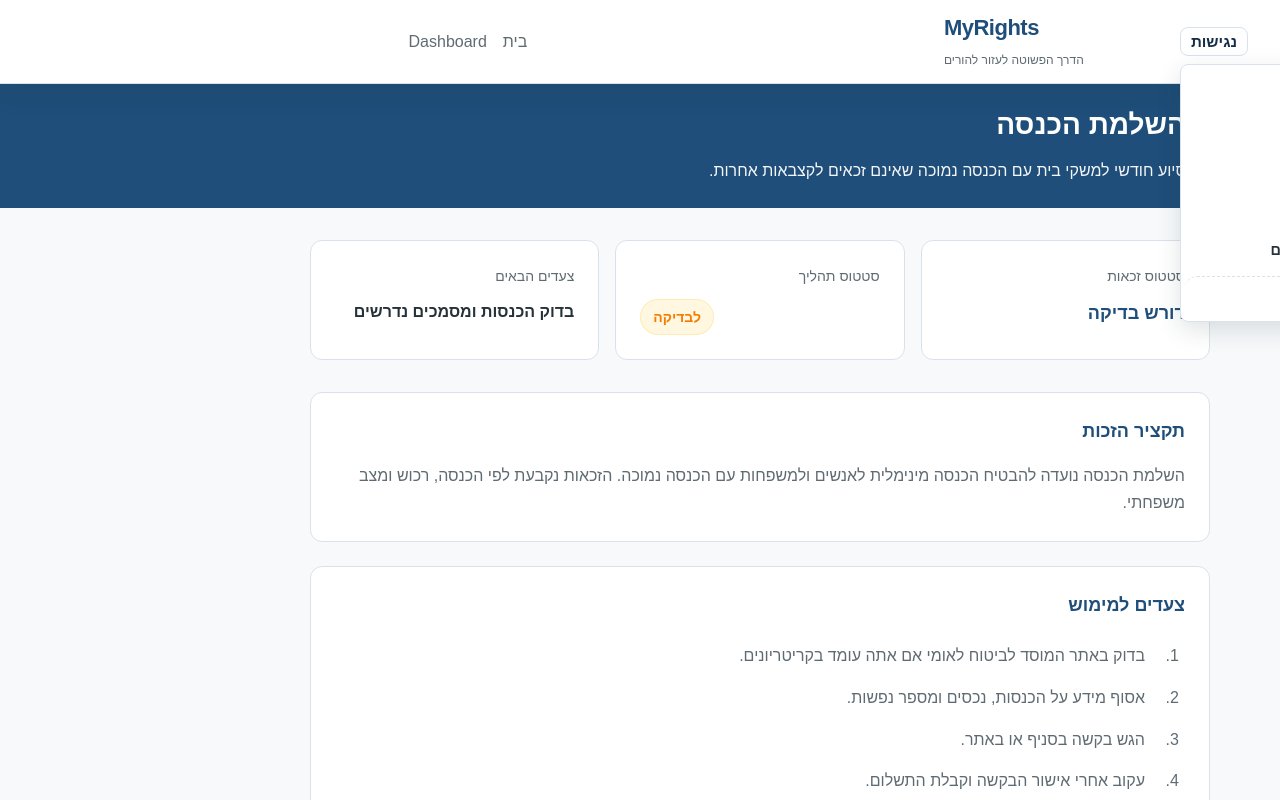
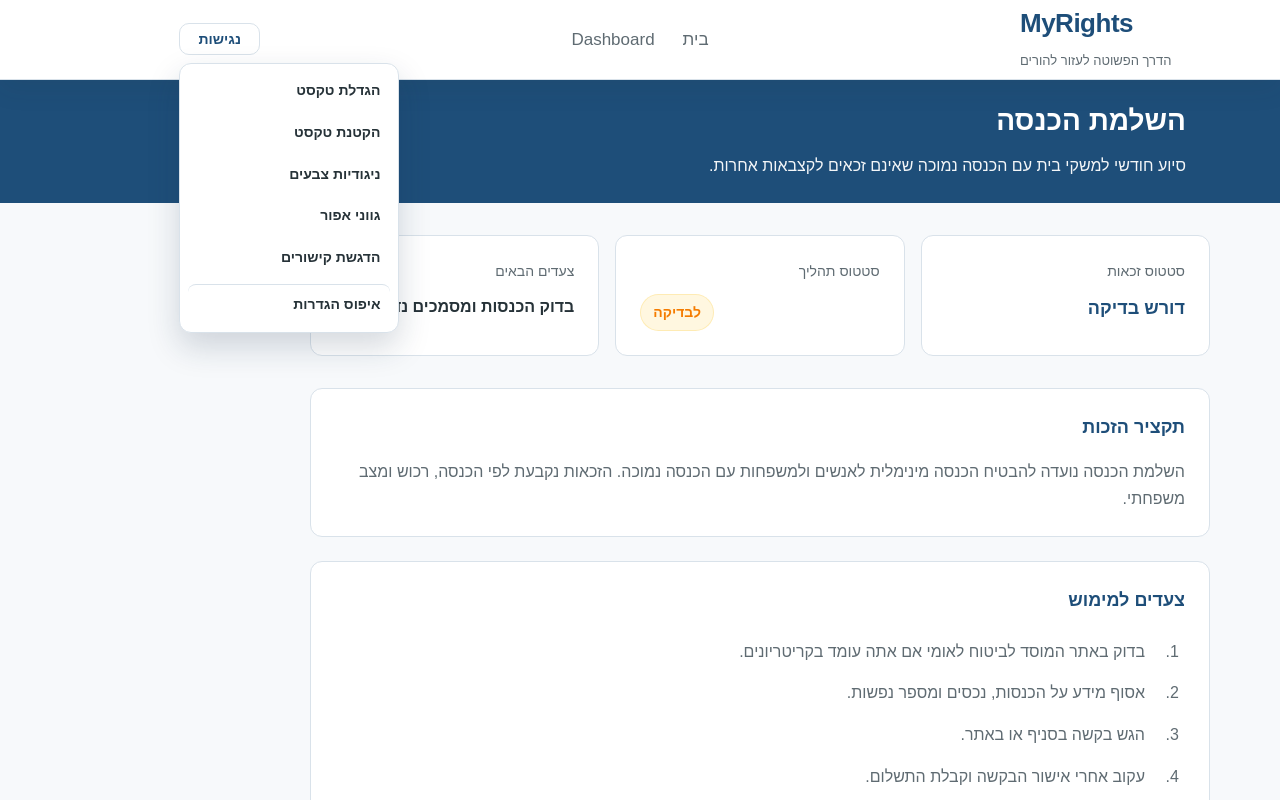
Before and after one commit to Avirooks/myrights-frontend, a React (Vite) app: page /right/income-supplement in a window 1280 px wide. Both pictures are taken after a click on the button "נגישות". Shown: the top 800 px of the page. Built offline with nearby package versions, Linux system fonts and the light colour scheme.

Commit message:
fix desktop navbar layout

```diff
--- a/src/components/Navbar.jsx
+++ b/src/components/Navbar.jsx
@@ -10,19 +10,31 @@ function Navbar({ title = 'MyRights', links = [] }) {
   const accessRef = useRef(null)
 
   useEffect(() => {
-    function onDocClick(e) {
+    function onDocClick(event) {
       if (!accessRef.current) return
-      if (!accessRef.current.contains(e.target)) setAccessOpen(false)
+      if (!accessRef.current.contains(event.target)) {
+        setAccessOpen(false)
       }
+    }
+
     document.addEventListener('click', onDocClick)
     return () => document.removeEventListener('click', onDocClick)
   }, [])
+
+  function resetAccessibility() {
+    document.body.classList.remove(
+      'accessibility-text-large',
+      'accessibility-text-small',
+      'accessibility-high-contrast',
+      'accessibility-grayscale',
+      'accessibility-highlight-links'
+    )
+  }
 
   return (
     <header className="navbar">
       <div className="container">
         <div className="navbar-inner">
-
           <div className="navbar-brand">
             <h1>{title}</h1>
             <p className="navbar-slogan">הדרך הפשוטה לעזור להורים</p>
@@ -48,17 +60,16 @@ function Navbar({ title = 'MyRights', links = [] }) {
           )}
 
           <div className="navbar-actions">
-            <div className="navbar-left">
-              <div className="accessibility">
-                <div ref={accessRef}>
+            <div className="accessibility" ref={accessRef}>
               <button
+                type="button"
                 className="accessibility-btn"
                 aria-haspopup="true"
                 aria-expanded={accessOpen}
                 aria-controls="accessibility-menu"
-                  onClick={(e) => {
-                    e.stopPropagation()
-                    setAccessOpen((v) => !v)
+                onClick={(event) => {
+                  event.stopPropagation()
+                  setAccessOpen((value) => !value)
                 }}
               >
                 נגישות
@@ -66,47 +77,80 @@ function Navbar({ title = 'MyRights', links = [] }) {
 
               <div
                 id="accessibility-menu"
-                  className={"accessibility-menu" + (accessOpen ? ' open' : '')}
+                className={`accessibility-menu ${accessOpen ? 'open' : ''}`}
                 role="menu"
                 aria-label="תפריט נגישות"
               >
-                  <button className="accessibility-item" onClick={() => {
+                <button
+                  type="button"
+                  className="accessibility-item"
+                  onClick={() => {
                     document.body.classList.remove('accessibility-text-small')
                     document.body.classList.add('accessibility-text-large')
                     setAccessOpen(false)
-                  }}>הגדלת טקסט</button>
+                  }}
+                >
+                  הגדלת טקסט
+                </button>
 
-                  <button className="accessibility-item" onClick={() => {
+                <button
+                  type="button"
+                  className="accessibility-item"
+                  onClick={() => {
                     document.body.classList.remove('accessibility-text-large')
                     document.body.classList.add('accessibility-text-small')
                     setAccessOpen(false)
-                  }}>הקטנת טקסט</button>
+                  }}
+                >
+                  הקטנת טקסט
+                </button>
 
-                  <button className="accessibility-item" onClick={() => {
+                <button
+                  type="button"
+                  className="accessibility-item"
+                  onClick={() => {
                     document.body.classList.toggle('accessibility-high-contrast')
                     setAccessOpen(false)
-                  }}>ניגודיות צבעים</button>
+                  }}
+                >
+                  ניגודיות צבעים
+                </button>
 
-                  <button className="accessibility-item" onClick={() => {
+                <button
+                  type="button"
+                  className="accessibility-item"
+                  onClick={() => {
                     document.body.classList.toggle('accessibility-grayscale')
                     setAccessOpen(false)
-                  }}>גווני אפור</button>
+                  }}
+                >
+                  גווני אפור
+                </button>
 
-                  <button className="accessibility-item" onClick={() => {
+                <button
+                  type="button"
+                  className="accessibility-item"
+                  onClick={() => {
                     document.body.classList.toggle('accessibility-highlight-links')
                     setAccessOpen(false)
-                  }}>הדגשת קישורים</button>
+                  }}
+                >
+                  הדגשת קישורים
+                </button>
 
-                  <button className="accessibility-item reset" onClick={() => {
-                    document.body.classList.remove('accessibility-text-large', 'accessibility-text-small', 'accessibility-high-contrast', 'accessibility-grayscale', 'accessibility-highlight-links')
+                <button
+                  type="button"
+                  className="accessibility-item reset"
+                  onClick={() => {
+                    resetAccessibility()
                     setAccessOpen(false)
-                  }}>איפוס הגדרות</button>
+                  }}
+                >
+                  איפוס הגדרות
+                </button>
               </div>
             </div>
           </div>
-            </div>
-          </div>
-
         </div>
       </div>
     </header>
--- a/src/styles/globals.css
+++ b/src/styles/globals.css
@@ -900,4 +900,332 @@ body.accessibility-highlight-links a {
   .navbar-actions-empty {
     display: none !important;
   }
+}/* Accessibility button and dropdown - final Navbar placement */
+.navbar-actions {
+  order: 3;
+  flex: 0 0 220px;
+  display: flex;
+  justify-content: flex-start;
+  align-items: center;
+  position: relative;
 }
+
+.accessibility {
+  position: relative;
+  display: inline-flex;
+  justify-content: flex-start;
+  align-items: center;
+  direction: rtl;
+}
+
+.accessibility-btn {
+  background-color: #ffffff;
+  color: var(--color-primary);
+  border: 1px solid var(--color-border);
+  border-radius: 10px;
+  padding: 8px 14px;
+  font-size: var(--font-size-sm);
+  font-weight: 700;
+  box-shadow: none;
+}
+
+.accessibility-btn:hover {
+  background-color: var(--color-secondary);
+  color: var(--color-primary);
+}
+
+.accessibility-menu {
+  display: none;
+  position: absolute;
+  top: calc(100% + 8px);
+  left: 0;
+  right: auto;
+  z-index: 9999;
+  width: 220px;
+  max-width: calc(100vw - 24px);
+  padding: 8px;
+  background-color: #ffffff;
+  color: var(--color-text);
+  border: 1px solid var(--color-border);
+  border-radius: 12px;
+  box-shadow: 0 14px 32px rgba(21, 45, 71, 0.18);
+  direction: rtl;
+  text-align: right;
+}
+
+.accessibility-menu.open {
+  display: grid;
+  gap: 4px;
+}
+
+.accessibility-item {
+  width: 100%;
+  background: transparent;
+  color: var(--color-text);
+  border: 0;
+  border-radius: 8px;
+  padding: 9px 10px;
+  font-size: var(--font-size-sm);
+  font-weight: 600;
+  text-align: right;
+}
+
+.accessibility-item:hover {
+  background-color: var(--color-secondary);
+  color: var(--color-primary);
+}
+
+.accessibility-item.reset {
+  border-top: 1px solid var(--color-border);
+  margin-top: 4px;
+  padding-top: 10px;
+}
+
+/* Accessibility modes */
+body.accessibility-text-large {
+  font-size: 18px;
+}
+
+body.accessibility-text-small {
+  font-size: 14px;
+}
+
+body.accessibility-high-contrast {
+  background-color: #000000;
+  color: #ffffff;
+}
+
+body.accessibility-high-contrast .navbar,
+body.accessibility-high-contrast .card,
+body.accessibility-high-contrast .section,
+body.accessibility-high-contrast .page-container {
+  background-color: #000000;
+  color: #ffffff;
+}
+
+body.accessibility-high-contrast a,
+body.accessibility-high-contrast .navbar-link,
+body.accessibility-high-contrast .navbar-brand h1 {
+  color: #ffff00;
+}
+
+body.accessibility-grayscale {
+  filter: grayscale(100%);
+}
+
+body.accessibility-highlight-links a {
+  text-decoration: underline !important;
+  outline: 2px solid rgba(30, 78, 121, 0.35);
+  outline-offset: 2px;
+}
+
+/* Mobile safety */
+@media (max-width: 768px) {
+  .navbar-actions {
+    order: 3;
+    flex: 0 0 100%;
+    width: 100%;
+    justify-content: center;
+  }
+
+  .accessibility-menu {
+    left: 50%;
+    right: auto;
+    transform: translateX(-50%);
+    width: min(220px, calc(100vw - 24px));
+  }
+}/* Final mobile accessibility placement */
+@media (max-width: 768px) {
+  .navbar-actions {
+    order: 3 !important;
+    flex: 0 0 100% !important;
+    width: 100% !important;
+    display: flex !important;
+    justify-content: flex-start !important;
+    align-items: center !important;
+  }
+
+.accessibility {
+  margin-inline-start: auto !important;
+  margin-inline-end: 0 !important;
+}
+
+  .accessibility-menu {
+    left: 0 !important;
+    right: auto !important;
+    transform: none !important;
+  }
+}/* Mobile navbar one-line layout */
+@media (max-width: 768px) {
+  .navbar .container {
+    padding-inline: 10px !important;
+  }
+
+  .navbar-inner {
+    display: flex !important;
+    flex-direction: row !important;
+    flex-wrap: nowrap !important;
+    align-items: center !important;
+    justify-content: space-between !important;
+    gap: 8px !important;
+    width: 100% !important;
+    min-height: 56px !important;
+  }
+
+  .navbar-brand {
+    order: 1 !important;
+    flex: 0 0 auto !important;
+    width: auto !important;
+    max-width: 34% !important;
+    align-items: flex-end !important;
+    text-align: right !important;
+  }
+
+  .navbar-brand h1 {
+    font-size: 18px !important;
+    line-height: 1 !important;
+    white-space: nowrap !important;
+  }
+
+  .navbar-slogan {
+    display: none !important;
+  }
+
+  .navbar-center {
+    order: 2 !important;
+    flex: 1 1 auto !important;
+    width: auto !important;
+    min-width: 0 !important;
+    justify-content: center !important;
+  }
+
+  .navbar-nav {
+    display: flex !important;
+    flex-wrap: nowrap !important;
+    justify-content: center !important;
+    align-items: center !important;
+    gap: 14px !important;
+    width: auto !important;
+  }
+
+  .navbar-link {
+    font-size: 14px !important;
+    white-space: nowrap !important;
+    padding-bottom: 3px !important;
+  }
+
+  .navbar-actions {
+    order: 3 !important;
+    flex: 0 0 auto !important;
+    width: auto !important;
+    justify-content: flex-start !important;
+  }
+
+  .accessibility-btn {
+    font-size: 12px !important;
+    padding: 6px 10px !important;
+    white-space: nowrap !important;
+  }
+
+  .accessibility-menu {
+    left: 0 !important;
+    right: auto !important;
+    transform: none !important;
+  }
+}/* Desktop navbar one-line layout */
+@media (min-width: 769px) {
+  .navbar .container {
+    width: 100% !important;
+    max-width: none !important;
+    padding-inline-start: 0px !important;
+    padding-inline-end: 0px !important;
+  }
+
+  .navbar-inner {
+    direction: rtl !important;
+    display: flex !important;
+    flex-direction: row !important;
+    flex-wrap: nowrap !important;
+    align-items: center !important;
+    justify-content: space-between !important;
+    gap: 24px !important;
+    width: 100% !important;
+    min-height: 72px !important;
+    padding: 10px 0 !important;
+  }
+
+  .navbar-brand {
+    order: 1 !important;
+    flex: 0 0 260px !important;
+    width: 260px !important;
+    max-width: 260px !important;
+    display: flex !important;
+    flex-direction: column !important;
+    align-items: flex-end !important;
+    justify-content: center !important;
+    text-align: right !important;
+  }
+
+  .navbar-brand h1 {
+    font-size: 26px !important;
+    line-height: 1.05 !important;
+    margin: 0 !important;
+    white-space: nowrap !important;
+  }
+
+  .navbar-slogan {
+    display: block !important;
+    font-size: 13px !important;
+    line-height: 1.2 !important;
+    margin: 4px 0 0 !important;
+    text-align: right !important;
+    white-space: nowrap !important;
+  }
+
+  .navbar-center {
+    order: 2 !important;
+    flex: 1 1 auto !important;
+    width: auto !important;
+    display: flex !important;
+    justify-content: center !important;
+    align-items: center !important;
+    min-width: 0 !important;
+  }
+
+  .navbar-nav {
+    display: flex !important;
+    flex-direction: row !important;
+    flex-wrap: nowrap !important;
+    align-items: center !important;
+    justify-content: center !important;
+    gap: 28px !important;
+    width: auto !important;
+  }
+
+  .navbar-link {
+    font-size: 17px !important;
+    white-space: nowrap !important;
+  }
+
+  .navbar-actions {
+    order: 3 !important;
+    flex: 0 0 260px !important;
+    width: 260px !important;
+    max-width: 260px !important;
+    display: flex !important;
+    justify-content: flex-start !important;
+    align-items: center !important;
+  }
+
+  .accessibility-btn {
+    font-size: 14px !important;
+    padding: 8px 18px !important;
+    white-space: nowrap !important;
+  }
+
+  .accessibility-menu {
+    left: 0 !important;
+    right: auto !important;
+    transform: none !important;
+  }
+}
```
Lines whose indentation alone changed are shown as unchanged.
